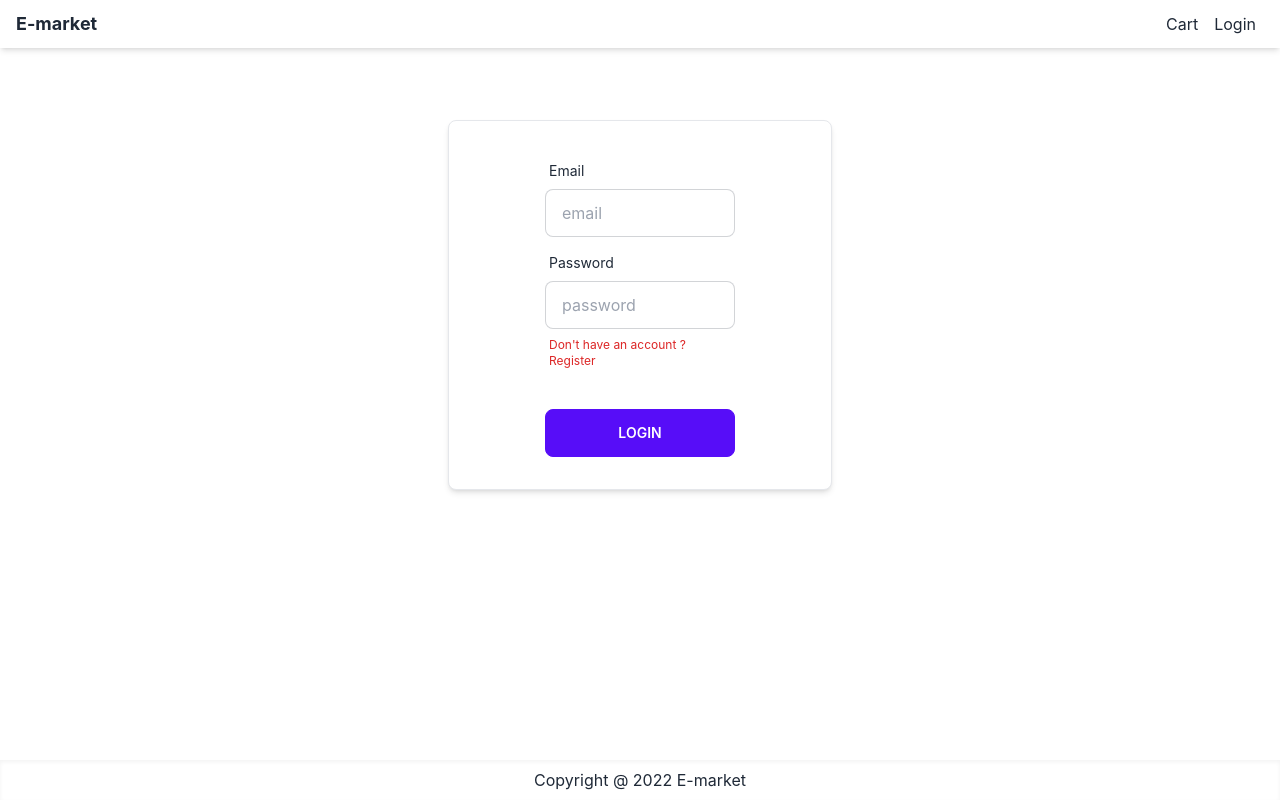
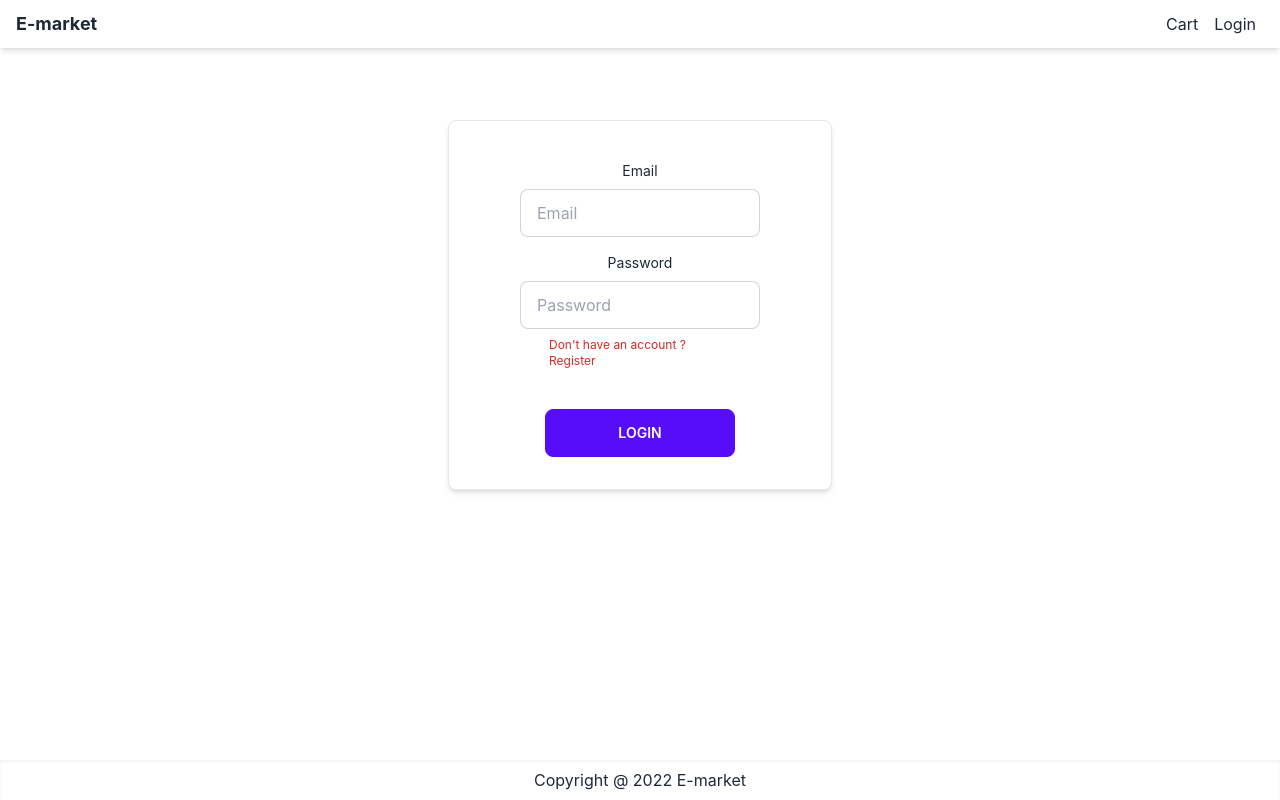
Before and after one commit to Pobarul-islam/nextjs-ecommarce, a Next.js app: page /login in a window 1280 px wide. Built offline with nearby package versions, Linux system fonts and the light colour scheme.

Commit message:
form validations

```diff
--- a/pages/login.js
+++ b/pages/login.js
@@ -7,12 +7,12 @@ export default function LoginScreen() {
   const {
     handleSubmit,
     register,
-    formState: {errors},
-  }=useForm();
+    formState: { errors },
+  } = useForm();
 
-  const submitHandler = ({email, password})=>{
-
-  }
+  const submitHandler = ({ email, password }) => {
+    console.log(email, password);
+  };
   return (
     <div>
       <Layouts title="Login">
@@ -21,28 +21,50 @@ export default function LoginScreen() {
             <div className="hero-content flex-col lg:flex-row-reverse">
               <div className="card flex-shrink-0 w-full max-w-sm shadow-2xl  px-16 bg-base-100">
                 <div className="card-body">
-                  <div className="form-control">
+                  <div className="form-control items-center">
                     <label className="label">
                       <span className="label-text">Email</span>
                     </label>
                     <input
-
-                      type="text"
-                      placeholder="email"
-                      className="input input-bordered"
+                      {...register('email', {
+                        required: 'Please enter your email !',
+                        pattern: {
+                          value:
+                            /^[a-zA-Z0-9_.+-]+@[a-zA-Z0-9-]+.[a-zA-Z0-9-.]+$/i,
+                          message: 'Please enter valid email !',
+                        },
+                      })}
+                      // type="email"
+                      placeholder="Email"
+                      className="input input-bordered w-60"
                     />
-                    {errors.email && (<div className='text-red-600 mt-2'>{errors.email.message}</div>)}
+                    {errors.email && (
+                      <div className="text-red-600 mt-2">
+                        {errors.email.message}
+                      </div>
+                    )}
                   </div>
-                  <div className="form-control">
+                  <div className="form-control items-center">
                     <label className="label">
                       <span className="label-text">Password</span>
                     </label>
                     <input
-
-                      type="text"
-                      placeholder="password"
-                      className="input input-bordered"
+                      // type="password"
+                      {...register('password', {
+                        required: 'Please enter password',
+                        minLength: {
+                          value: 6,
+                          message: 'Password is more than 5',
+                        },
+                      })}
+                      placeholder="Password"
+                      className="input input-bordered w-60"
                     />
+                    {errors.password && (
+                      <div className="text-red-500 mt-2">
+                        {errors.password.message}{' '}
+                      </div>
+                    )}
                     <label className="label">
                       <span
                         href="#"
```
